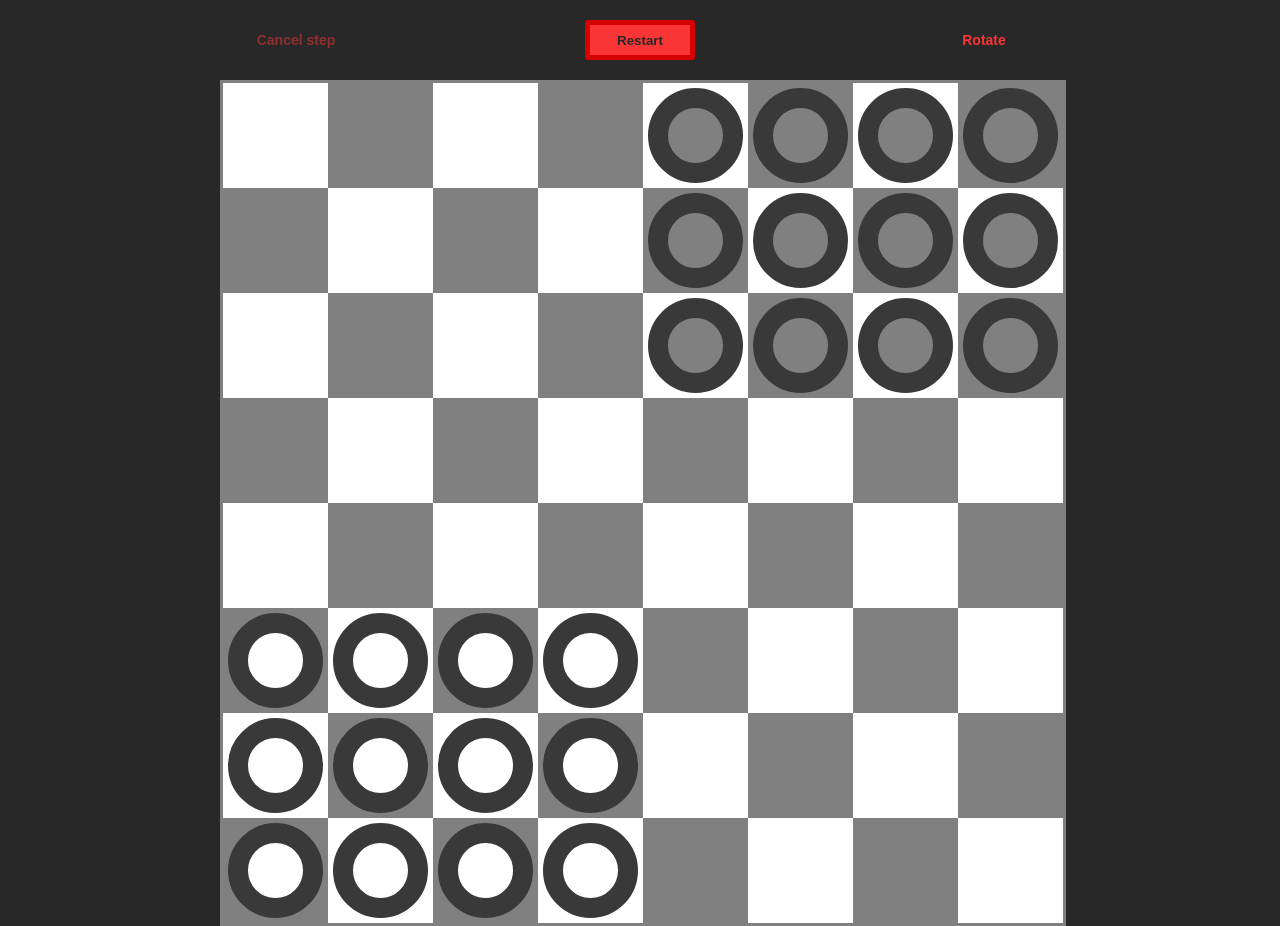
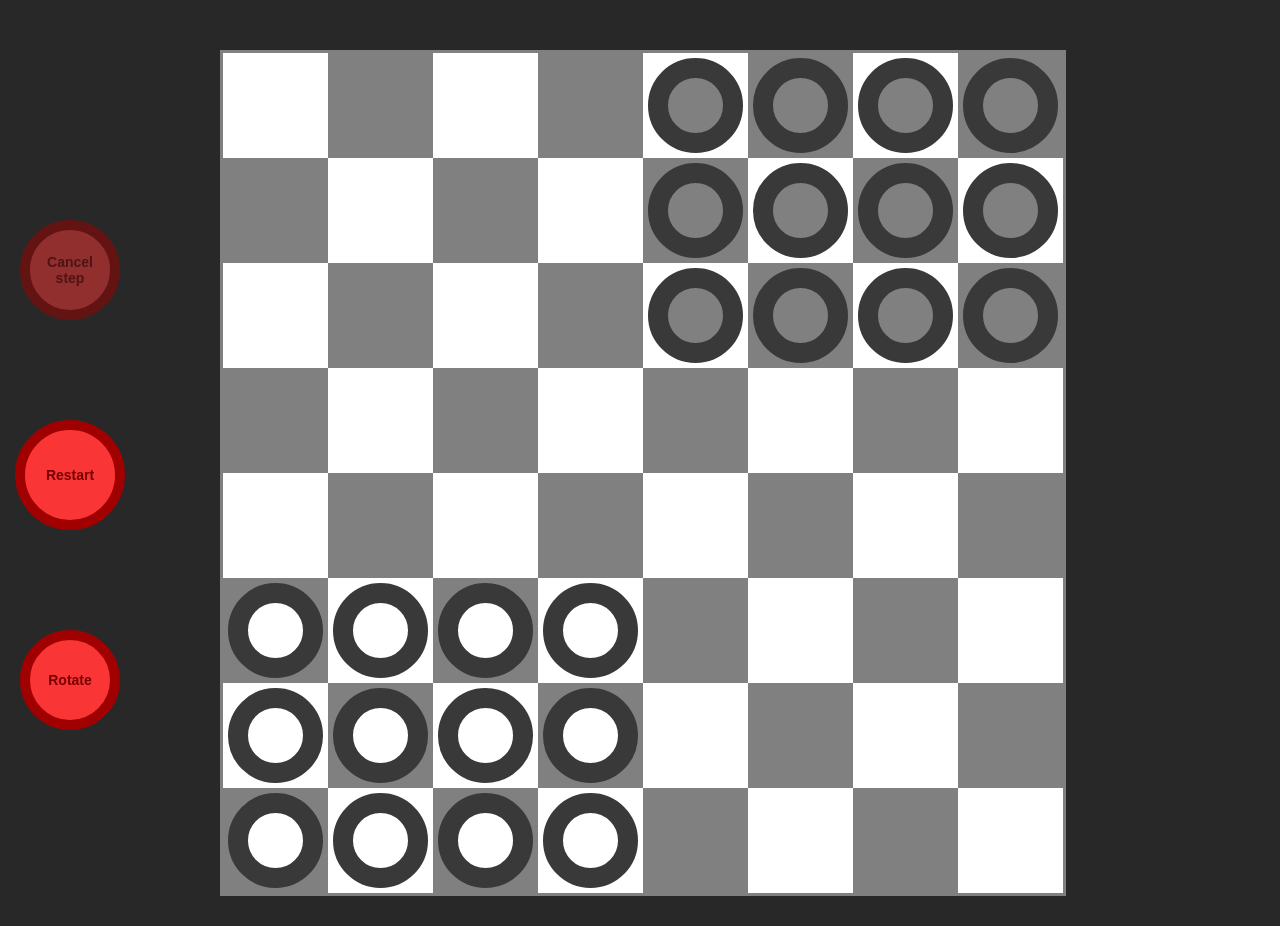
Before and after one commit to Alesha0103/angles, a React (Create React App) app: page / in a window 1280 px wide. After the commit the page ends 896 px from the top, so only its background shows below. Built offline with nearby package versions, Linux system fonts and the light colour scheme.

Commit message:
buttons styles fix

```diff
--- a/src/App.scss
+++ b/src/App.scss
@@ -7,7 +7,6 @@
 .app {
   max-width: 840px;
   margin: auto;
-  // margin-top: 50px;
   margin-top: 20px;
   position: relative;
 }
@@ -52,3 +51,9 @@
     grid-template-rows: repeat(8, 35px);
   }
 }
+
+@media (min-width: 1100px) {
+  .app {
+    margin-top: 50px;
+  }
+}
--- a/src/components/Buttons/Buttons.scss
+++ b/src/components/Buttons/Buttons.scss
@@ -20,45 +20,43 @@
   }
 }
 
-// @media (max-width: 1100px) {}
-// .buttons {
-//   display: flex;
-//   flex-direction: column;
-//   align-items: center;
-//   width: 100px;
-//   position: absolute;
-//   left: -200px;
-//   top: 20vh;
-// }
+@media (min-width: 1100px) {
+  .buttons {
+    display: flex;
+    flex-direction: column;
+    align-items: center;
+    width: 100px;
+    position: absolute;
+    left: -125px;
+    top: 170px;
 
-// .buttons .buttons__default {
-//   width: 90px;
-//   height: 90px;
-//   border-radius: 50px;
-//   font-size: 14px;
-//   border: 7px solid #a00000;
-//   background-color: #f93535;
-//   font-weight: bold;
-//   color: #393939;
-//   cursor: pointer;
+    .buttons__default {
+      width: 100px;
+      height: 100px;
+      border-radius: 50px;
+      font-size: 14px;
+      border: 10px solid #a00000;
+      background-color: #f93535;
+      font-weight: bold;
+      color: #780000;
+      cursor: pointer;
 
-//   &:disabled {
-//     cursor: default;
-//     opacity: 0.5;
-//   }
-// }
+      &:disabled {
+        cursor: default;
+        opacity: 0.5;
+      }
+    }
+  }
+}
 
-// @media (max-width: 1260px) {
-//   .buttons {
-//     left: -120px;
-//   }
-// }
-// @media (max-width: 1100px) {
-//   .buttons {
-//   }
-// }
+@media (min-width: 1260px) {
+  .buttons {
+    left: -200px;
+  }
+}
 
 @media (hover: hover) {
+  @media (max-width: 1100px) {
     .buttons .buttons__default {
       &:hover {
         border-bottom-color: #f93535;
@@ -71,3 +69,16 @@
       }
     }
   }
+  @media (min-width: 1100px) {
+    .buttons .buttons__default {
+      &:hover {
+        background-color: #fb5a5a;
+      }
+      &:disabled {
+        &:hover {
+          background-color: #f93535;
+        }
+      }
+    }
+  }
+}
--- a/src/components/Restart/Restart.scss
+++ b/src/components/Restart/Restart.scss
@@ -1,3 +1,5 @@
+$restart-margin: 100px 0;
+
 #restart {
   width: 110px;
   color: #282828;
@@ -8,31 +10,35 @@
   font-weight: bold;
   cursor: pointer;
 }
-// #restart {
-//   width: 100px;
-//   height: 100px;
-//   border-radius: 50px;
-//   font-size: 14px;
-//   border: 10px solid #a00000;
-//   background-color: #f93535;
-//   font-weight: bold;
-//   color: #393939;
-//   cursor: pointer;
-//   margin: 50px 0;
-// }
+.restart__answers {
+  display: flex;
+  align-self: center;
 
-// .restart__answers {
-//   display: flex;
-//   align-self: center;
-//   height: 100px;
-//   margin: 50px 0;
+  button {
+    color: #f93535;
+    font-size: 18px;
+    background-color: transparent;
+    border: none;
+    cursor: pointer;
+    width: 55px;
+  }
+}
 
-//   button {
-//     color: #f93535;
-//     font-size: 18px;
-//     background-color: transparent;
-//     border: none;
-//     cursor: pointer;
-//     width: 55px;
-//   }
-// }
+@media (min-width: 1100px) {
+  #restart {
+    width: 110px;
+    height: 110px;
+    margin: $restart-margin;
+    border-radius: 60px;
+    font-size: 14px;
+    border: 10px solid #a00000;
+    background-color: #f93535;
+    font-weight: bold;
+    color: #780000;
+    cursor: pointer;
+  }
+  .restart__answers {
+    height: 110px;
+    margin: $restart-margin;
+  }
+}
```
Lines whose indentation alone changed are shown as unchanged.
